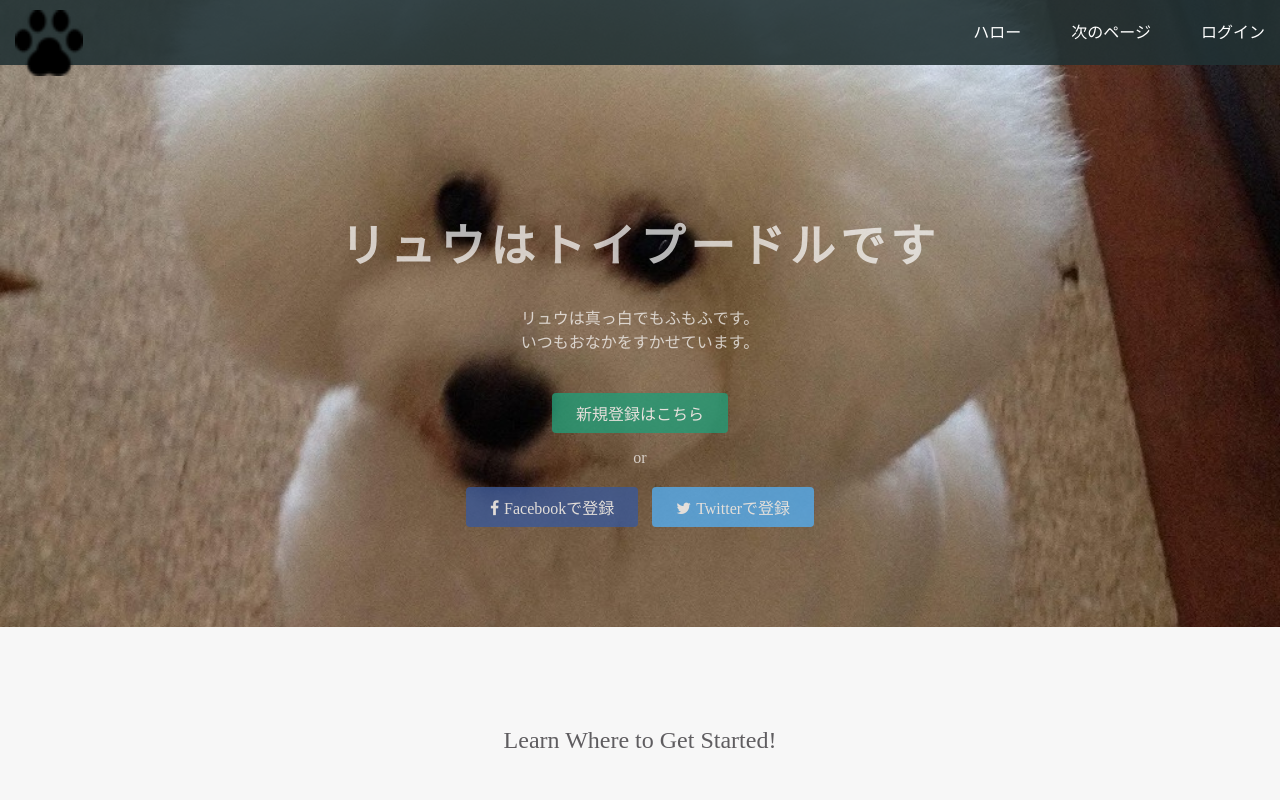
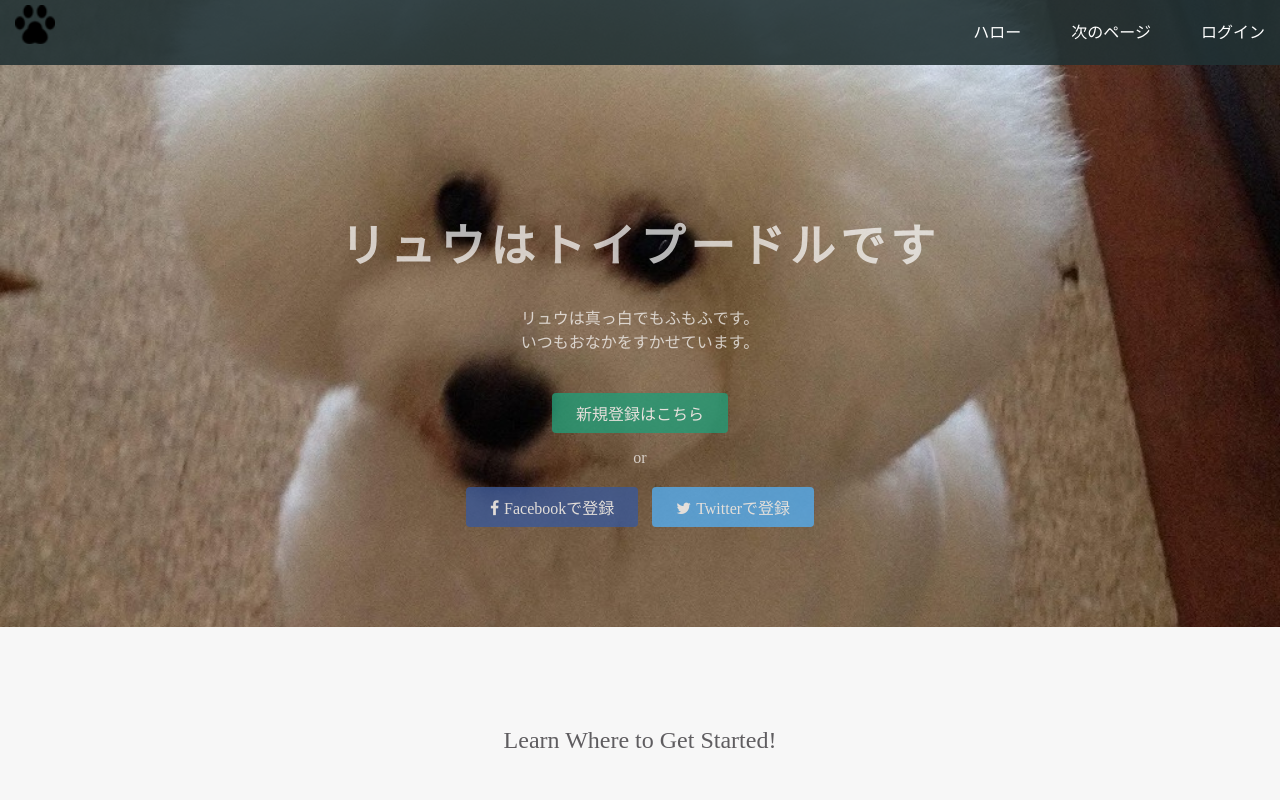
Before and after one commit to shuryo1029/prog8, a plain HTML site: page index.html in a window 1280 px wide. Shown: the top 800 px of the page. Drawn offline with Linux system fonts and the light colour scheme.

Commit message:
Update stylesheet.css

```diff
--- a/stylesheet.css
+++ b/stylesheet.css
@@ -85,8 +85,8 @@ header {
 }
 
 .logo {
-  width: 68px;
-  margin-top: 10px;
+  width: 40px;
+  margin-top: 5px;
 }
 
 .header-left {
```
